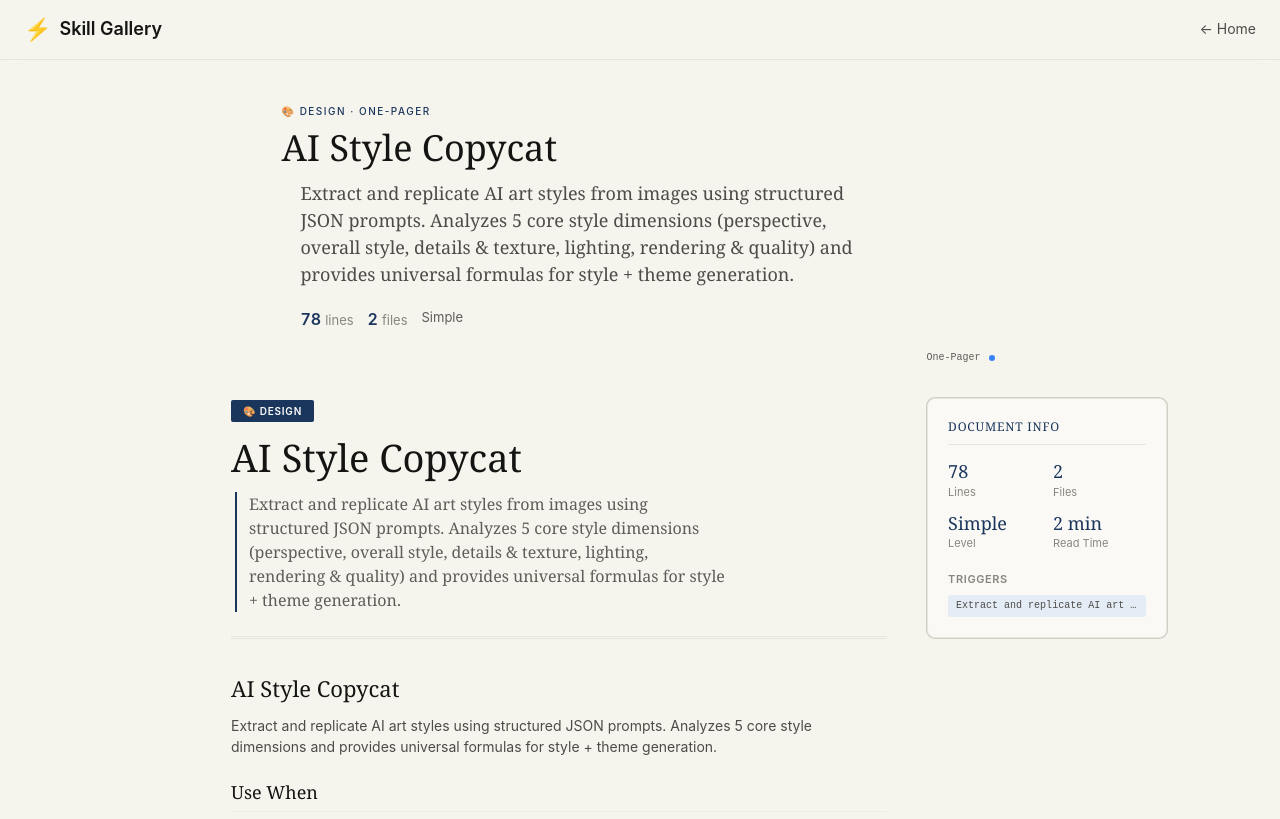
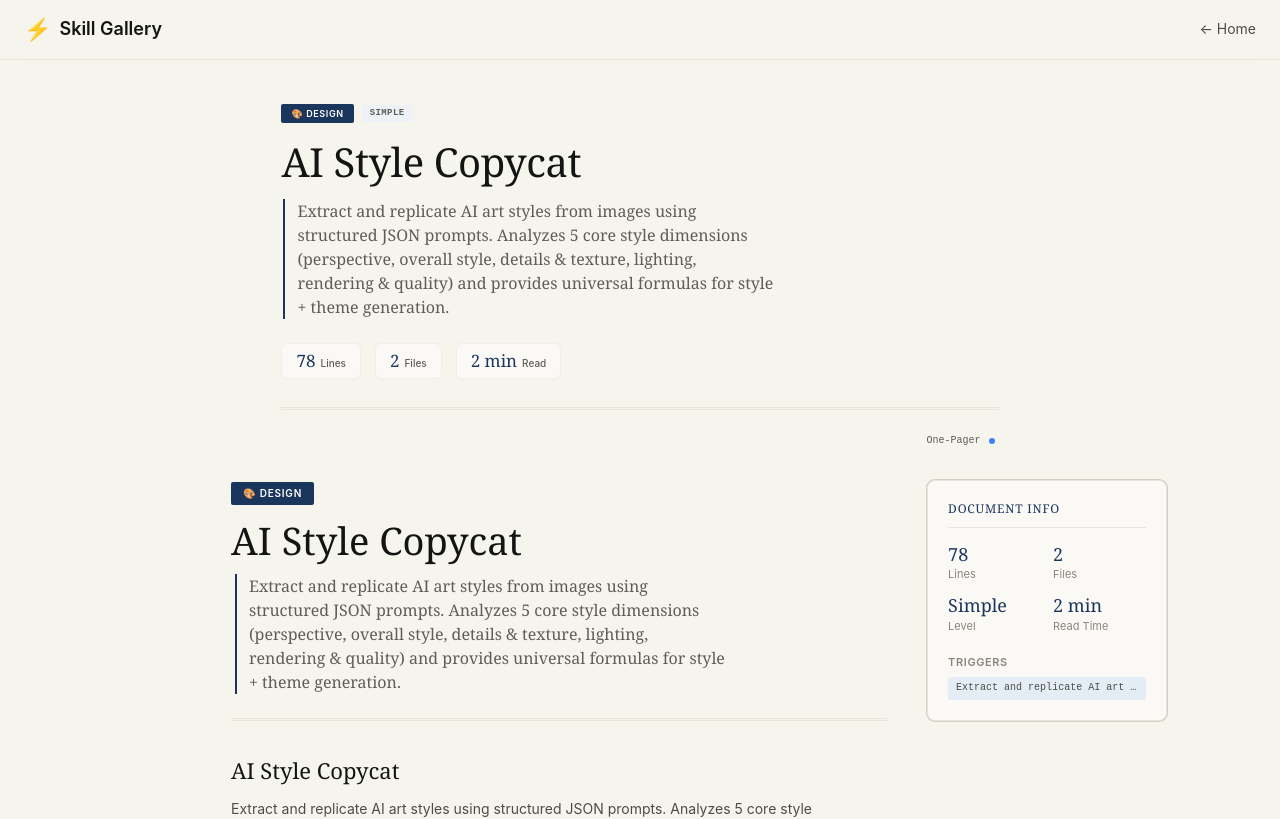
Before and after one commit to cookabc/app-universe, a React (Vite) app: page /skill/ai-style-copycat in a window 1280 px wide. Shown: the top 819 px of the page. Built offline with nearby package versions, Linux system fonts and the light colour scheme.

Commit message:
style: apply linter formatting to detail components
Minor formatting adjustments from code formatter/linter on
detail page components (whitespace, line endings, etc.)

```diff
--- a/src/components/SkillDetail/RelatedSkills.tsx
+++ b/src/components/SkillDetail/RelatedSkills.tsx
@@ -16,7 +16,9 @@ export default function RelatedSkills({ currentId }: Props) {
       if (!cur) return;
       setCl(cur.category.label);
       const f = all
-        .filter((s) => s.id !== currentId && s.category.key === cur.category.key)
+        .filter(
+          (s) => s.id !== currentId && s.category.key === cur.category.key,
+        )
         .slice(0, 4);
       setRel(f);
     });
@@ -24,52 +26,95 @@ export default function RelatedSkills({ currentId }: Props) {
 
   if (!rel.length) return null;
 
-  const cardStyle = {
-    textDecoration: "none" as const,
-    flexShrink: 0,
-    minWidth: "180px",
-    padding: "14px 18px",
-    borderRadius: "var(--radius-md)",
-    background: "var(--bg-card)",
-    border: "1px solid var(--border)",
-    transition: "border-color .2s ease, background-color .2s ease",
-  };
-
   return (
     <div
       style={{
         marginTop: "40px",
         padding: "24px 16px",
-        borderTop: "1px solid var(--border)",
+        borderTop: "0.5px dashed var(--border-warm)",
         maxWidth: "65ch",
         margin: "0 auto",
       }}
     >
+      {/* Section Title - kami standard */}
       <h3
         style={{
+          fontFamily: "var(--font-serif)",
           fontSize: "14px",
-          fontWeight: 600,
-          color: "var(--text-secondary)",
+          fontWeight: 500,
+          color: "var(--brand)",
           marginBottom: "16px",
+          display: "flex",
+          alignItems: "center",
+          gap: "8px",
+          lineHeight: 1.2,
         }}
       >
-        🔗 Related Skills ({cl})
+        <span
+          style={{
+            width: "3px",
+            height: "16px",
+            background: "var(--brand)",
+            display: "inline-block",
+            flexShrink: 0,
+          }}
+        />
+        Related Skills ({cl})
       </h3>
-      <div style={{ display: "flex", gap: "12px", overflowX: "auto", paddingBottom: "8px" }}>
+      <div
+        style={{
+          display: "flex",
+          gap: "12px",
+          overflowX: "auto",
+          paddingBottom: "8px",
+        }}
+      >
         {rel.map((s) => (
           <Link
             key={s.id}
             to={`/skill/${s.id}`}
-            style={cardStyle}
+            style={{
+              textDecoration: "none" as const,
+              flexShrink: 0,
+              minWidth: "180px",
+              padding: "14px 18px",
+              borderRadius: "8px",
+              background: "var(--ivory)",
+              border: "0.5px solid var(--border-warm)",
+              boxShadow: "var(--shadow-whisper)",
+              transition: "border-color .2s ease, box-shadow .2s ease",
+            }}
             onMouseEnter={(e) => {
-              (e.currentTarget as HTMLElement).style.borderColor = s.category.color;
+              (e.currentTarget as HTMLElement).style.borderColor =
+                "var(--brand)";
+              (e.currentTarget as HTMLElement).style.boxShadow =
+                "var(--shadow-ring)";
             }}
             onMouseLeave={(e) => {
-              (e.currentTarget as HTMLElement).style.borderColor = "var(--border)";
+              (e.currentTarget as HTMLElement).style.borderColor =
+                "var(--border-warm)";
+              (e.currentTarget as HTMLElement).style.boxShadow =
+                "var(--shadow-whisper)";
             }}
           >
-            <div style={{ fontSize: "13px", fontWeight: 600, marginBottom: "4px" }}>{s.name}</div>
-            <div style={{ fontSize: "12px", color: "var(--text-secondary)" }}>
+            <div
+              style={{
+                fontSize: "13px",
+                fontWeight: 500,
+                marginBottom: "4px",
+                color: "var(--text-primary)",
+                fontFamily: "var(--font-serif)",
+              }}
+            >
+              {s.name}
+            </div>
+            <div
+              style={{
+                fontSize: "12px",
+                color: "var(--stone)",
+                fontFamily: "var(--font-sans)",
+              }}
+            >
               {s.category.icon} {s.category.label}
             </div>
           </Link>
--- a/src/components/SkillDetail/SkillHeroBanner.tsx
+++ b/src/components/SkillDetail/SkillHeroBanner.tsx
@@ -8,7 +8,6 @@ interface Props {
 export default function SkillHeroBanner({ skill }: Props) {
   const [copied, setCopied] = useState(false);
   const cat = skill.category;
-  const isSimple = skill.stats.complexityLabel === "Simple";
 
   const handleCopy = async () => {
     if (skill.installCommand) {
@@ -21,96 +20,173 @@ export default function SkillHeroBanner({ skill }: Props) {
   return (
     <article
       style={{
-        marginBottom: "32px",
-        animation: "fadeInUp .4s ease",
+        marginBottom: "36px",
+        paddingBottom: "28px",
+        borderBottom: "3px double var(--border)",
+        opacity: 1,
+        transform: "translateY(0)",
+        transition: "opacity .3s ease, transform .3s ease",
       }}
     >
-      {/* Eyebrow - kami style */}
+      {/* Top row: category tag + layout badge */}
       <div
         style={{
-          fontSize: "10px",
-          color: "var(--brand)",
-          letterSpacing: "1.5px",
-          textTransform: "uppercase",
-          marginBottom: "8px",
-          fontWeight: 500,
+          display: "flex",
+          alignItems: "center",
+          gap: "8px",
+          marginBottom: "16px",
+          flexWrap: "wrap",
         }}
       >
-        {cat.icon} {cat.label} · {isSimple ? "One-Pager" : "Long Doc"}
+        {/* Category - kami tag solid hex */}
+        <span
+          style={{
+            display: "inline-flex",
+            alignItems: "center",
+            gap: "4px",
+            padding: "3px 10px",
+            borderRadius: "2px",
+            background: "var(--brand)",
+            color: "white",
+            fontSize: "9px",
+            fontWeight: 600,
+            letterSpacing: "0.6px",
+            textTransform: "uppercase",
+            fontFamily: "var(--font-sans)",
+          }}
+        >
+          {cat.icon} {cat.label}
+        </span>
+
+        {/* Layout type indicator */}
+        <span
+          style={{
+            padding: "2px 8px",
+            borderRadius: "2px",
+            background: "var(--tag-bg-light)",
+            fontSize: "9px",
+            fontWeight: 600,
+            color: "var(--olive)",
+            letterSpacing: "0.4px",
+            textTransform: "uppercase",
+            fontFamily: "var(--font-mono)",
+          }}
+        >
+          {skill.stats.complexityLabel}
+        </span>
       </div>
 
-      {/* Title with subtle weight */}
+      {/* Title — H1 Section size */}
       <h1
         style={{
-          fontSize: "clamp(24px, 4vw, 36px)",
+          fontFamily: "var(--font-serif)",
+          fontSize: "clamp(28px, 5vw, 40px)",
           fontWeight: 500,
-          fontFamily: "var(--font-serif)",
+          lineHeight: 1.15,
           color: "var(--text-primary)",
-          lineHeight: 1.15,
+          marginBottom: "12px",
           textWrap: "balance",
-          marginBottom: "12px",
+          letterSpacing: "-0.01em",
         }}
       >
         {skill.name}
       </h1>
 
-      {/* Subtitle */}
+      {/* Description — Quote block: olive + 2pt brand left */}
       <p
         style={{
           fontFamily: "var(--font-serif)",
-          color: "var(--text-secondary)",
-          fontSize: "clamp(15px, 2vw, 18px)",
+          fontSize: "16px",
+          fontWeight: 400,
           lineHeight: 1.5,
+          color: "var(--olive)",
+          maxWidth: "55ch",
+          marginTop: "14px",
+          marginBottom: "24px",
           textWrap: "pretty",
-          marginBottom: "20px",
-          marginLeft: "19px",
-          maxWidth: "55ch",
+          borderLeft: "2px solid var(--brand)",
+          paddingLeft: "12px",
+          marginLeft: "2px",
         }}
       >
         {skill.description || "No description available."}
       </p>
 
-      {/* Stats row */}
+      {/* Metric cards row + copy button */}
       <div
         style={{
           display: "flex",
-          alignItems: "baseline",
-          gap: "16px",
+          alignItems: "center",
+          gap: "14px",
           flexWrap: "wrap",
-          marginLeft: "19px",
         }}
       >
-        <div style={{ display: "flex", gap: "14px", fontVariantNumeric: "tabular-nums" }}>
-          {[
-            [skill.stats.lineCount, "lines"],
-            [skill.fileInfo.totalFiles, "files"],
-          ].map(([v, l], i) => (
-            <span key={i} style={{ fontSize: "13px" }}>
-              <strong style={{ color: "var(--brand)", fontWeight: 600, fontSize: "16px" }}>{v}</strong>
-              <span style={{ color: "var(--stone)", marginLeft: "4px" }}>{l}</span>
+        {/* Metric cards */}
+        {[
+          [String(skill.stats.lineCount), "Lines"],
+          [String(skill.fileInfo.totalFiles), "Files"],
+          [skill.stats.readTime, "Read"],
+        ].map(([value, label], i) => (
+          <div
+            key={i}
+            style={{
+              display: "flex",
+              alignItems: "baseline",
+              gap: "5px",
+              padding: "7px 14px",
+              borderRadius: "6px",
+              background: "var(--ivory)",
+              border: "0.5px solid var(--border-cream)",
+            }}
+          >
+            <span
+              style={{
+                fontFamily: "var(--font-serif)",
+                fontSize: "17px",
+                fontWeight: 500,
+                color: "var(--brand)",
+                fontVariantNumeric: "tabular-nums",
+                lineHeight: 1.15,
+              }}
+            >
+              {value}
             </span>
-          ))}
-          <span style={{ fontSize: "13px", color: "var(--olive)" }}>{skill.stats.complexityLabel}</span>
-        </div>
+            <span
+              style={{
+                fontSize: "10px",
+                color: "var(--olive)",
+                fontFamily: "var(--font-sans)",
+                fontWeight: 500,
+              }}
+            >
+              {label}
+            </span>
+          </div>
+        ))}
 
+        {/* Copy button — kami Secondary button style */}
         {skill.installCommand && (
           <button
             onClick={handleCopy}
             style={{
               marginLeft: "auto",
-              padding: "6px 14px",
-              borderRadius: "3px",
-              border: copied ? "1px solid var(--success)" : "1px solid var(--border-soft)",
-              background: copied ? "rgba(34,197,94,0.08)" : "transparent",
-              color: copied ? "var(--success)" : "var(--text-secondary)",
+              padding: "7px 16px",
+              borderRadius: "8px",
+              border: "none",
+              background: copied ? "var(--tag-bg-default)" : "var(--warm-sand)",
+              color: copied ? "var(--brand)" : "var(--charcoal)",
               fontSize: "11px",
-              fontFamily: "var(--font-mono)",
+              fontWeight: 600,
+              fontFamily: "var(--font-sans)",
               cursor: "pointer",
-              transition: "all .15s ease",
+              boxShadow: copied ? "var(--shadow-ring)" : "var(--shadow-ring)",
+              transition:
+                "background .15s ease, color .15s ease, box-shadow .15s ease, transform .15s ease",
               letterSpacing: "0.3px",
+              textTransform: "uppercase",
             }}
             onMouseDown={(e) => {
-              (e.currentTarget as HTMLElement).style.transform = "scale(0.96)";
+              (e.currentTarget as HTMLElement).style.transform = "scale(0.98)";
             }}
             onMouseUp={(e) => {
               (e.currentTarget as HTMLElement).style.transform = "scale(1)";
@@ -119,7 +195,7 @@ export default function SkillHeroBanner({ skill }: Props) {
               (e.currentTarget as HTMLElement).style.transform = "scale(1)";
             }}
           >
-            {copied ? "Copied" : "Copy install cmd"}
+            {copied ? "✓ Copied" : "Copy Install"}
           </button>
         )}
       </div>
```
Also changed, not shown: src/components/SkillDetail/AISummaryCard.tsx (+15 -3 lines), src/components/SkillDetail/ContentTabs.tsx (+80 -17 lines), src/components/SkillDetail/StatsDashboard.tsx (+13 -3 lines), src/components/SkillDetail/TriggerPhraseCloud.tsx (+8 -1 lines), src/components/common/MarkdownRenderer.tsx (+4 -1 lines).
